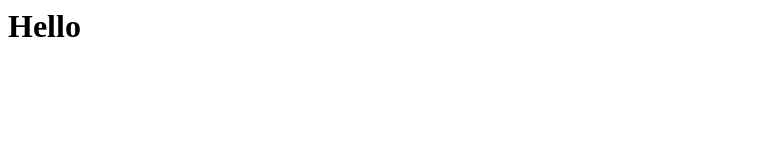
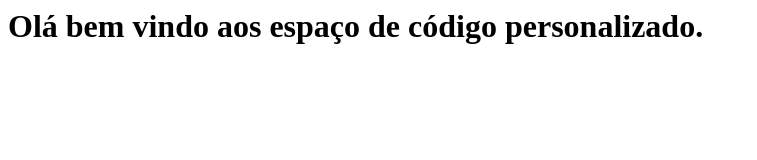
Before and after one commit to OgliariNatan/skills-code-with-codespaces, a plain HTML site: page index.html in a window 1280 px wide. Shown: the whole page, without its empty margins (0-757 px from the left). Drawn offline with Linux system fonts and the light colour scheme.

Commit message:
add frist code in codespace

```diff
--- a/index.html
+++ b/index.html
@@ -1,3 +1,3 @@
 <html>
-  <h1>Hello</h1>
+  <h1>Olá bem vindo aos espaço de código personalizado. </h1>
 </html>
```
